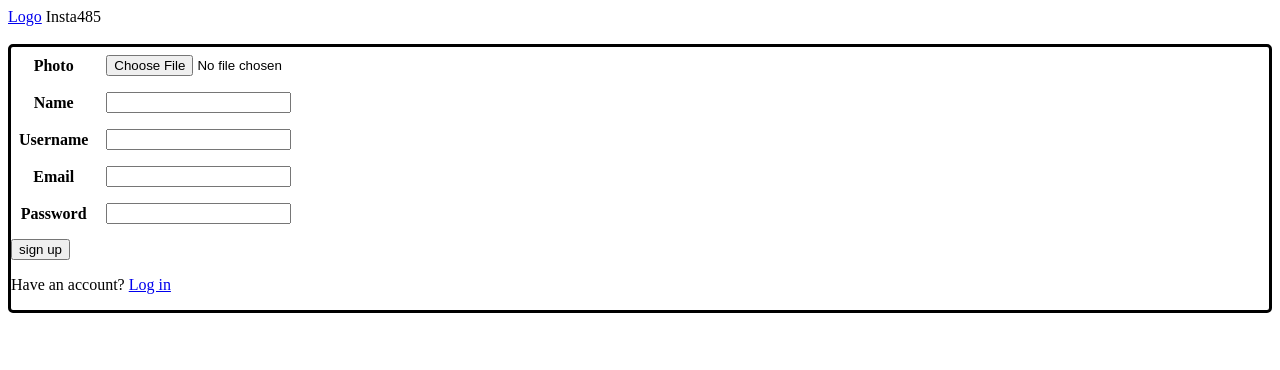
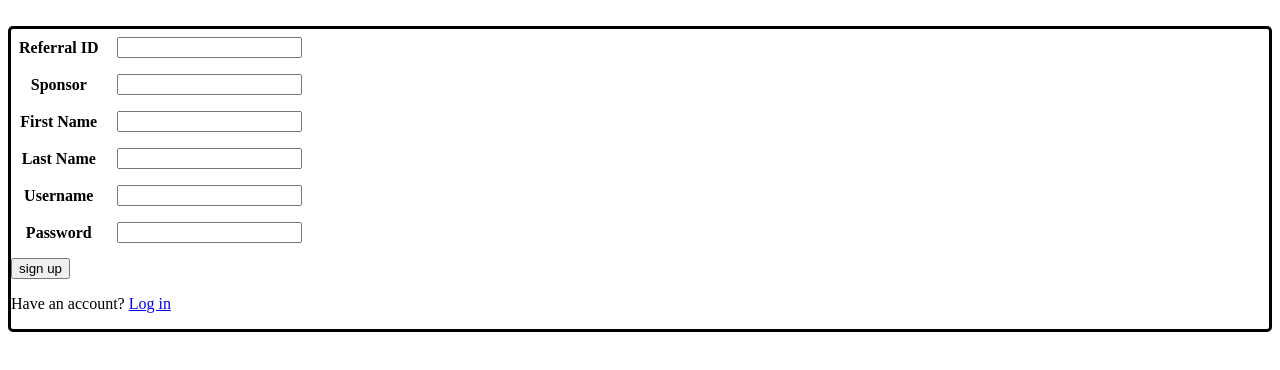
Before and after one commit to Chicago18/team-10, a plain HTML site: page outandequal/templates/signup.html in a window 1280 px wide. Drawn offline with Linux system fonts and the light colour scheme.

Commit message:
html login work

```diff
--- a/outandequal/templates/signup.html
+++ b/outandequal/templates/signup.html
@@ -7,8 +7,7 @@
 <body>
 
 <div class="topnav">
-	  <a href="/">Logo</a>
-	  <a>Insta485</a>
+
 </div>
 
 <br>
@@ -19,19 +18,36 @@
 	<tbody>
 		<tr>
 		  <th>
-		  	Photo
+		  	Referral ID
 		  <th>
 		  <td>
-			<input type="file" name="file">
+			<input type="text" name="referralid"/>
+		  </td>
+		<tr>
+        <tr>
+		  <th>
+		  	Sponsor
+		  <th>
+		  <td>
+			<input type="text" name="sponsor"/>
 		  </td>
 		<tr>
 		<tr>
 		  <th>
-		  	Name
+		  	First Name
 		  <th>
 		  <td>
-			<input type="text" name="fullname"/>
+			<input type="text" name="firstname"/>
 		  </td>
+		<tr>
+        <tr>
+		  <th>
+		  	Last Name
+		  <th>
+		  <td>
+			<input type="text" name="lastname"/>
+		  </td>
+
 		<tr>
 		<tr>
 		  <th>
@@ -39,14 +55,6 @@
 		  <th>
 		  <td>
 			<input type="text" name="username"/>
-		  </td>
-		<tr>
-		<tr>
-		  <th>
-		  	Email
-		  <th>
-		  <td>
-			<input type="text" name="email"/>
 		  </td>
 		<tr>
 		<tr>
@@ -61,6 +69,6 @@
   </table>
   <input class="post" type="submit" name="signup" value="sign up"/>
 </form>
-<p class="post">Have an account? <a href="/accounts/login/">Log in</a></p>
+<p class="post">Have an account? <a href="/accounts/login">Log in</a></p>
 </div>
 </body>
```
Also changed, not shown: outandequal/templates/login.html (+5 -4 lines).
